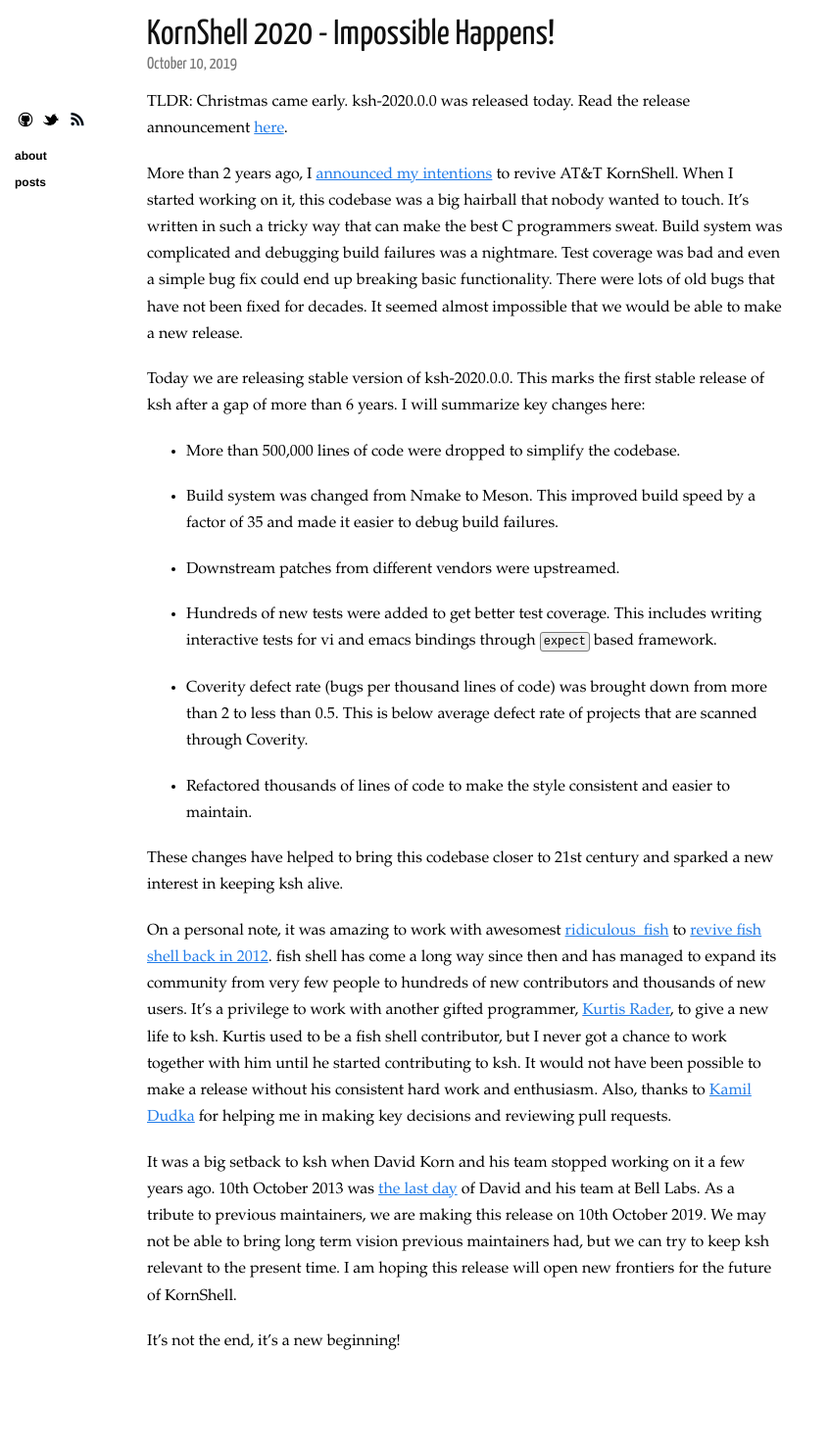
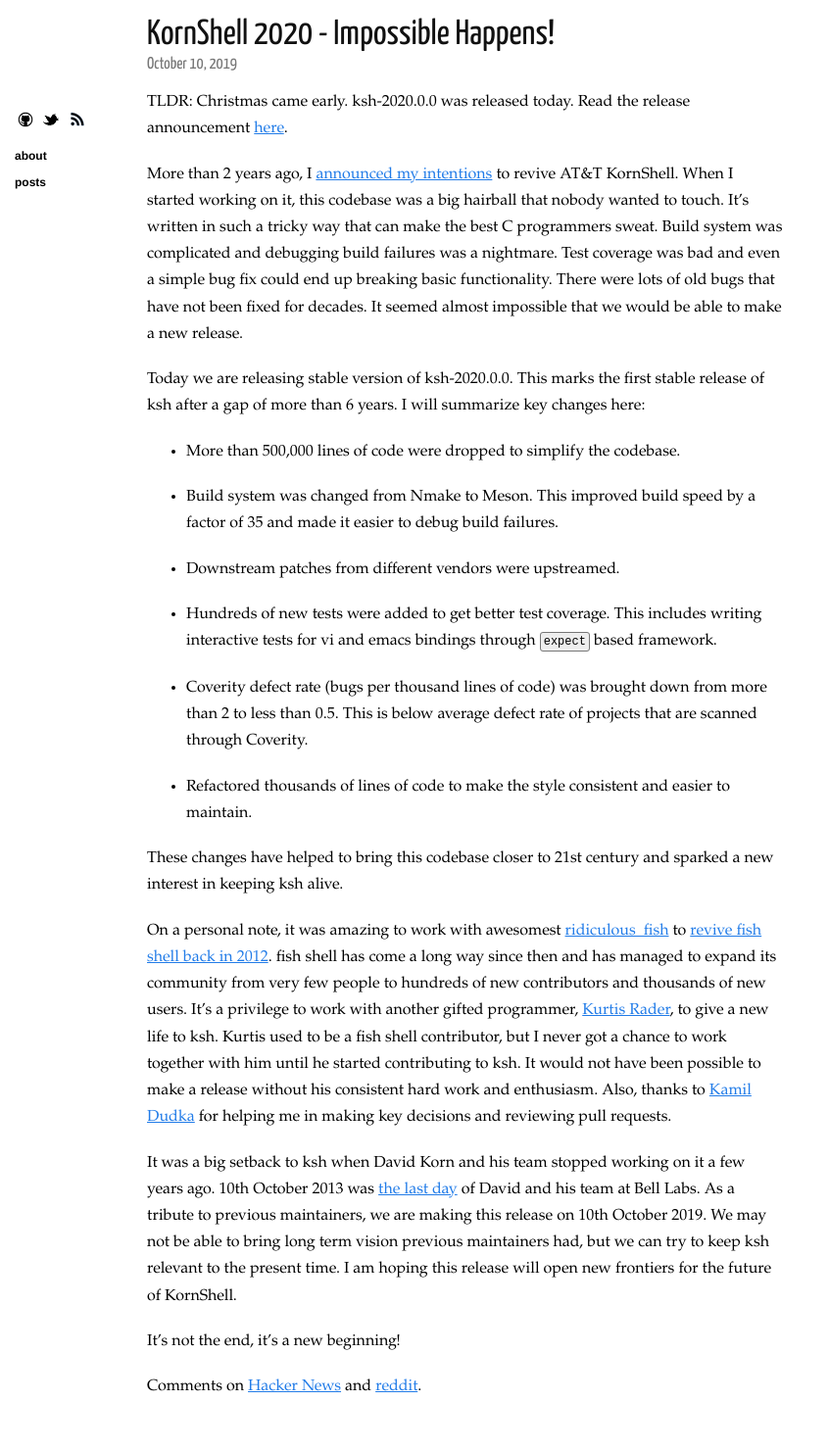
Before and after one commit to siteshwar/siteshwar.github.io, a Jekyll site: the page built from _posts/2019-10-10-kornshell-2020-impossible-happens.md, in a window 1280 px wide. Shown: the whole page at 98% size, without its empty margins (0-846 px from the left). Built offline with Jekyll 4.4.1, drawn with Linux system fonts in a browser that asks for light colours; nearby versions of some CDN libraries; before the commit the page ends 1433 px from its top, so only the background shows below that.

Commit message:
Add links to hackers news and reddit

```diff
--- a/_posts/2019-10-10-kornshell-2020-impossible-happens.md
+++ b/_posts/2019-10-10-kornshell-2020-impossible-happens.md
@@ -30,9 +30,13 @@ It was a big setback to ksh when David Korn and his team stopped working on it a
 
 It’s not the end, it's a new beginning!
 
+Comments on [Hacker News][hacker-news] and [reddit][reddit].
+
 [ksh-2020-release-announcement]: https://groups.google.com/d/msg/korn-shell/-tQkll8BxXU/X4ON61CHBwAJ
 [ridiculous_fish-github]: https://github.com/ridiculousfish
 [krader1961-github]: https://github.com/krader1961
 [kdudka-github]: https://github.com/kdudka
 [fish-shell-2012]: https://www.mail-archive.com/fish-users@lists.sourceforge.net/msg03044.html
 [dgk-gsf-last-day]: https://www.mail-archive.com/ast-developers@lists.research.att.com/msg01462.html
+[hacker-news]: https://news.ycombinator.com/item?id=21214334
+[reddit]: https://www.reddit.com/r/unix/comments/dfy6lp/kornshell_2020_impossible_happens/
```
